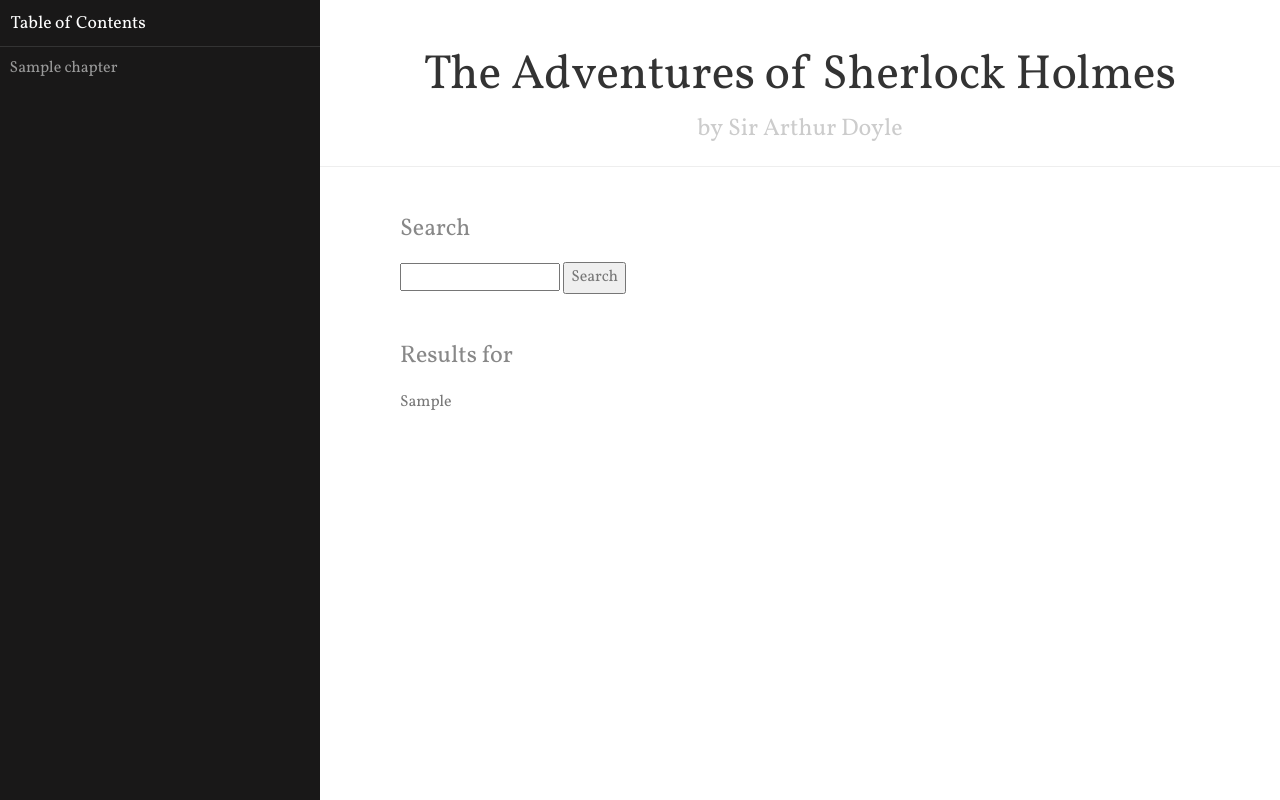
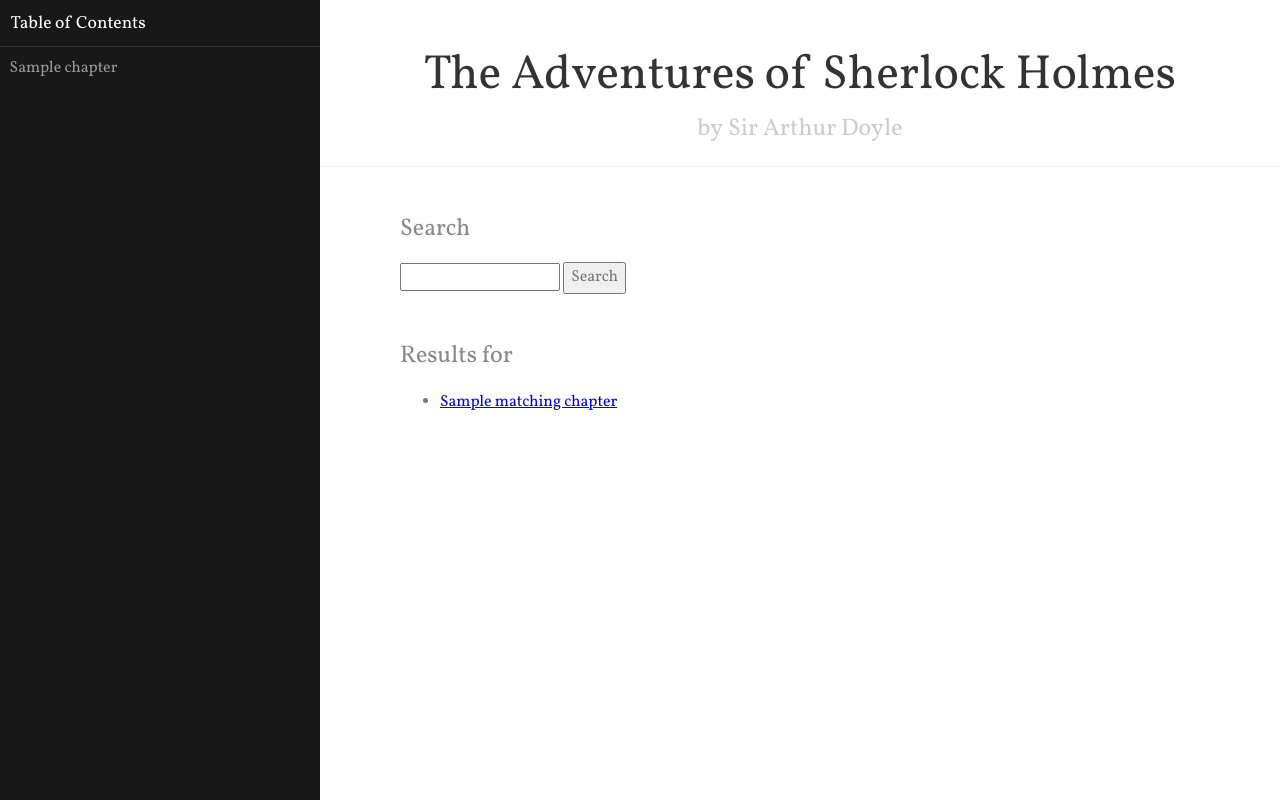
Before and after one commit to PatrickMayoMoran/python-prep, a Flask app: template 175/book_viewer_starter/templates/search.html in a window 1280 px wide. Run offline with Flask 3, Linux system fonts and the light colour scheme; the template is opened without the code that fills it: most values are stand-ins (such as "Sample title", 1, 10 or a date in 2020).

Commit message:
Add hyperlinks of matching chapters to search results

```diff
--- a/175/book_viewer_starter/templates/search.html
+++ b/175/book_viewer_starter/templates/search.html
@@ -10,7 +10,11 @@
 
   {% if matching_chapters %}
     <h2 class="content-subhead">Results for {{ query }}</h2>
-    <p>{{ matching_chapters }}</p>
+    <ul>
+    {% for number, title in matching_chapters.items() %}
+    <li><a href="{{ url_for('chapter', page_num=number) }}">{{ title }}</li>
+    {% endfor %}
+    </ul>
   {% else %}
     <p>Sorry, no matches were found.</p>
   {% endif %}
```
